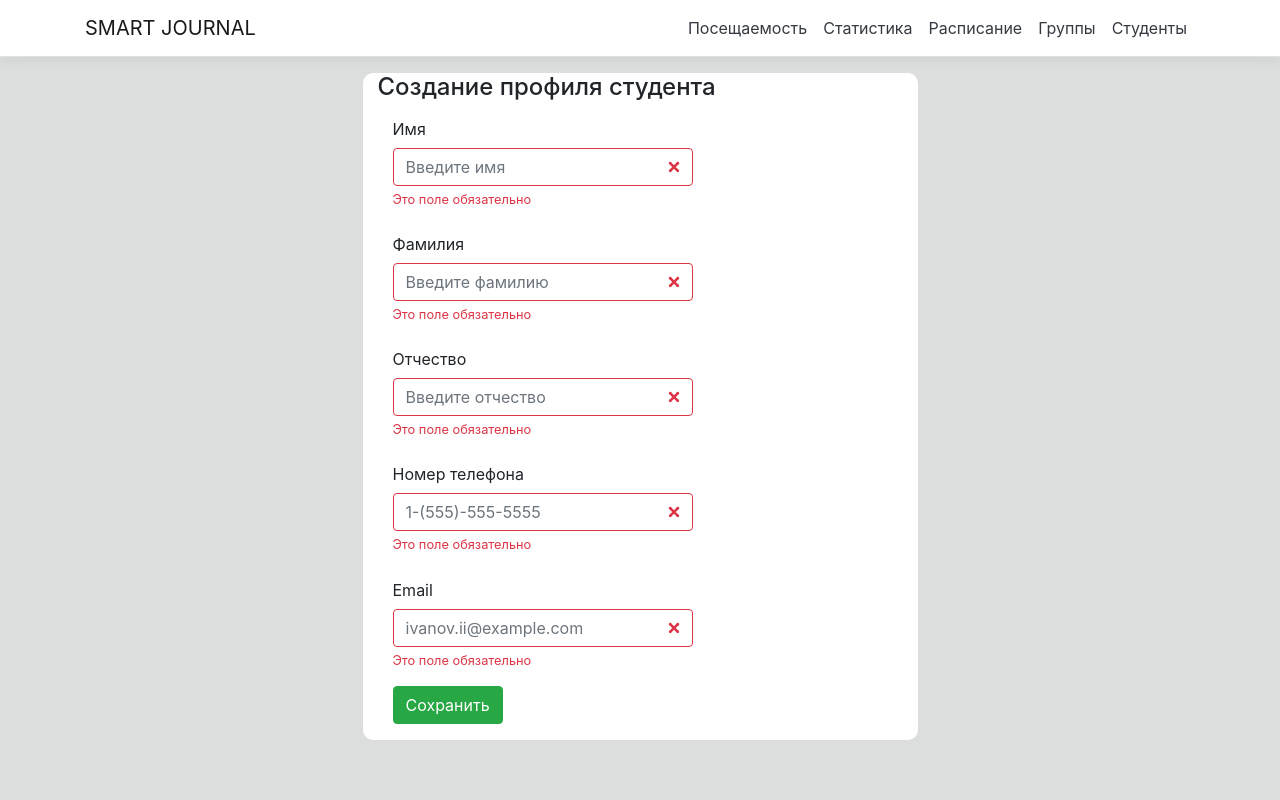
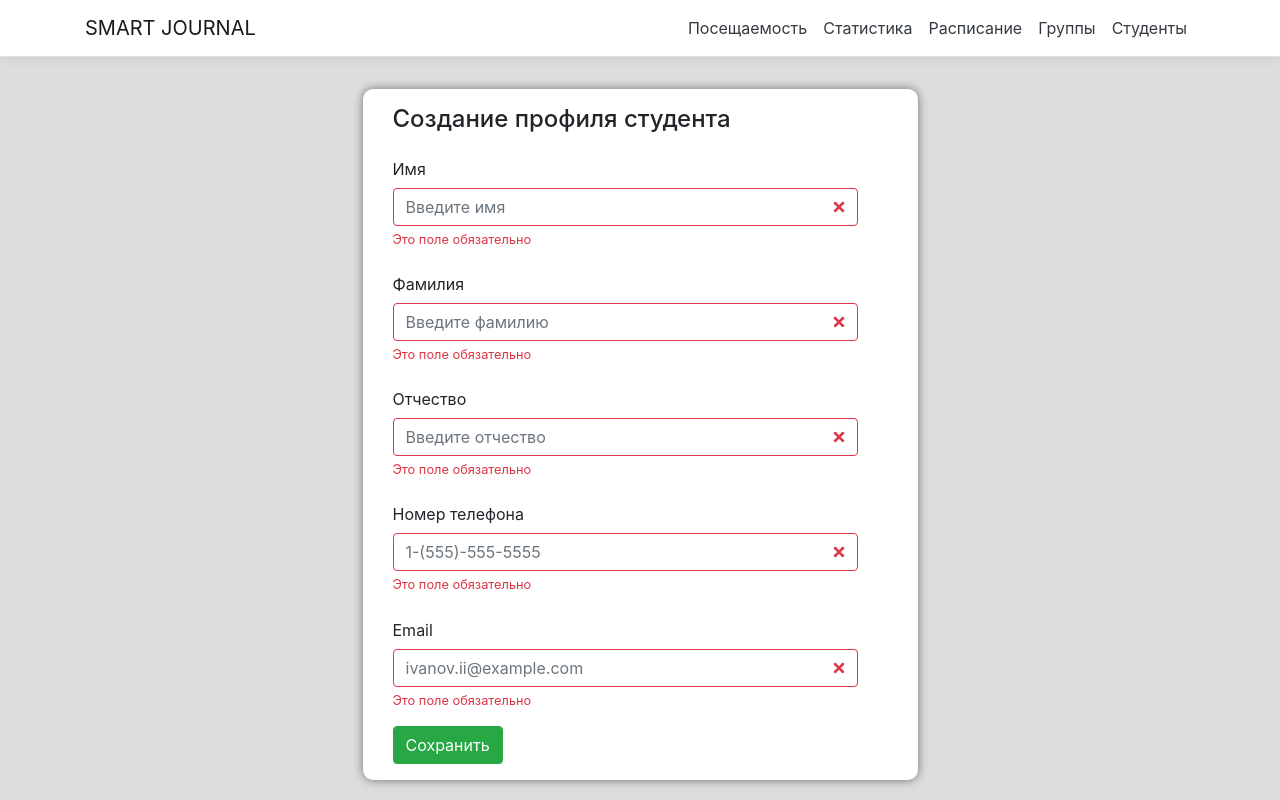
Before and after one commit to Fedozzzzz/Smart-journal, a React (Create React App) app: page /users/creating_user in a window 1280 px wide. Built offline with nearby package versions, Linux system fonts and the light colour scheme.

Commit message:
fixed basic styles to user creating component.

```diff
--- a/src/components and containres/components/users/UserCreatingInputs.js
+++ b/src/components and containres/components/users/UserCreatingInputs.js
@@ -123,7 +123,7 @@ class UserCreatingInputs extends Component {
         return (<div className="container-fluid">
             <div className="create-user">
                 <form>
-                    <div className="form-group row col-md-8">
+                    <div className="form-group row col">
                         <label htmlFor='userName' className="col-xs-2 col-form-label">Имя</label>
                         <input className={"form-control col-xs-10 m-0 " + getClassNameByError(this.state.nameError)}
                                type="text"
@@ -136,7 +136,7 @@ class UserCreatingInputs extends Component {
                             <div>{this.state.nameError}</div>
                         </div>
                     </div>
-                    <div className="form-group row col-md-8">
+                    <div className="form-group row col">
                         <label htmlFor='userSurname' className="col-xs-2 col-form-label">Фамилия</label>
                         <input
                             className={"form-control col-xs-10 m-0 " + getClassNameByError(this.state.surnameError)}
@@ -150,7 +150,7 @@ class UserCreatingInputs extends Component {
                             <div>{this.state.surnameError}</div>
                         </div>
                     </div>
-                    <div className="form-group row col-md-8">
+                    <div className="form-group row col">
                         <label htmlFor='userPatronymic' className="col-xs-2 col-form-label">Отчество</label>
                         <input
                             className={"form-control col-xs-10 m-0 " + getClassNameByError(this.state.patronymicError)}
@@ -164,7 +164,7 @@ class UserCreatingInputs extends Component {
                             <div>{this.state.patronymicError}</div>
                         </div>
                     </div>
-                    <div className="form-group row col-md-8">
+                    <div className="form-group row col">
                         <label htmlFor="tel-input" className="col-xs-2 col-form-label ">Номер
                             телефона</label>
                         <input
@@ -179,7 +179,7 @@ class UserCreatingInputs extends Component {
                             <div>{this.state.phoneNumberError}</div>
                         </div>
                     </div>
-                    <div className="form-group row col-md-8">
+                    <div className="form-group row col">
                         <label htmlFor="email-input" className="col-xs-2 col-form-label">Email</label>
                         <input className={"form-control col-xs-10 m-0 " + getClassNameByError(this.state.emailError)}
                                type="email"
--- a/src/components and containres/containers/users/UserCreating.js
+++ b/src/components and containres/containers/users/UserCreating.js
@@ -101,7 +101,7 @@ class UserCreating extends Component {
             <div className="container-fluid">
                 <div className="row justify-content-center">
                     <div className="user-creating col-sm-6">
-                        <h4>Создание профиля студента</h4>
+                        <h4 className="user-creating__header col-sm">Создание профиля студента</h4>
                         <UserCreatingInputs getUserProfileCallback={this.getUserProfileCallback} userById={{
                             name: this.state.name,
                             surname: this.state.surname,
--- a/src/css/userCreating.css
+++ b/src/css/userCreating.css
@@ -10,4 +10,10 @@
     width: 30rem;
     background-color: white;
     border-radius: 10px;
+    box-shadow: 0 0 10px rgba(0, 0, 0, 0.5);
+    margin: 1rem auto;
 }
+
+.user-creating__header {
+    margin: 1rem auto;
+}
```
